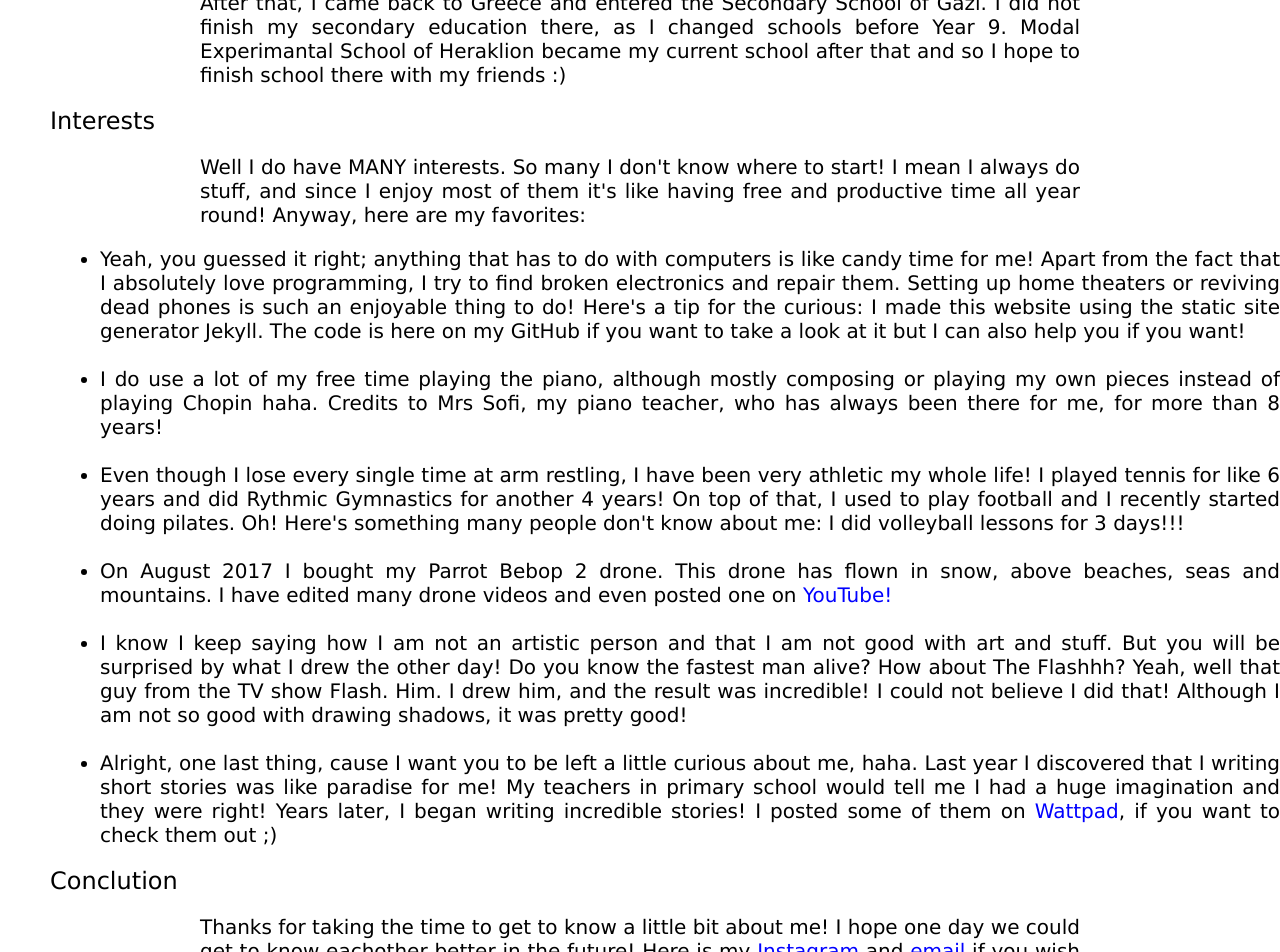
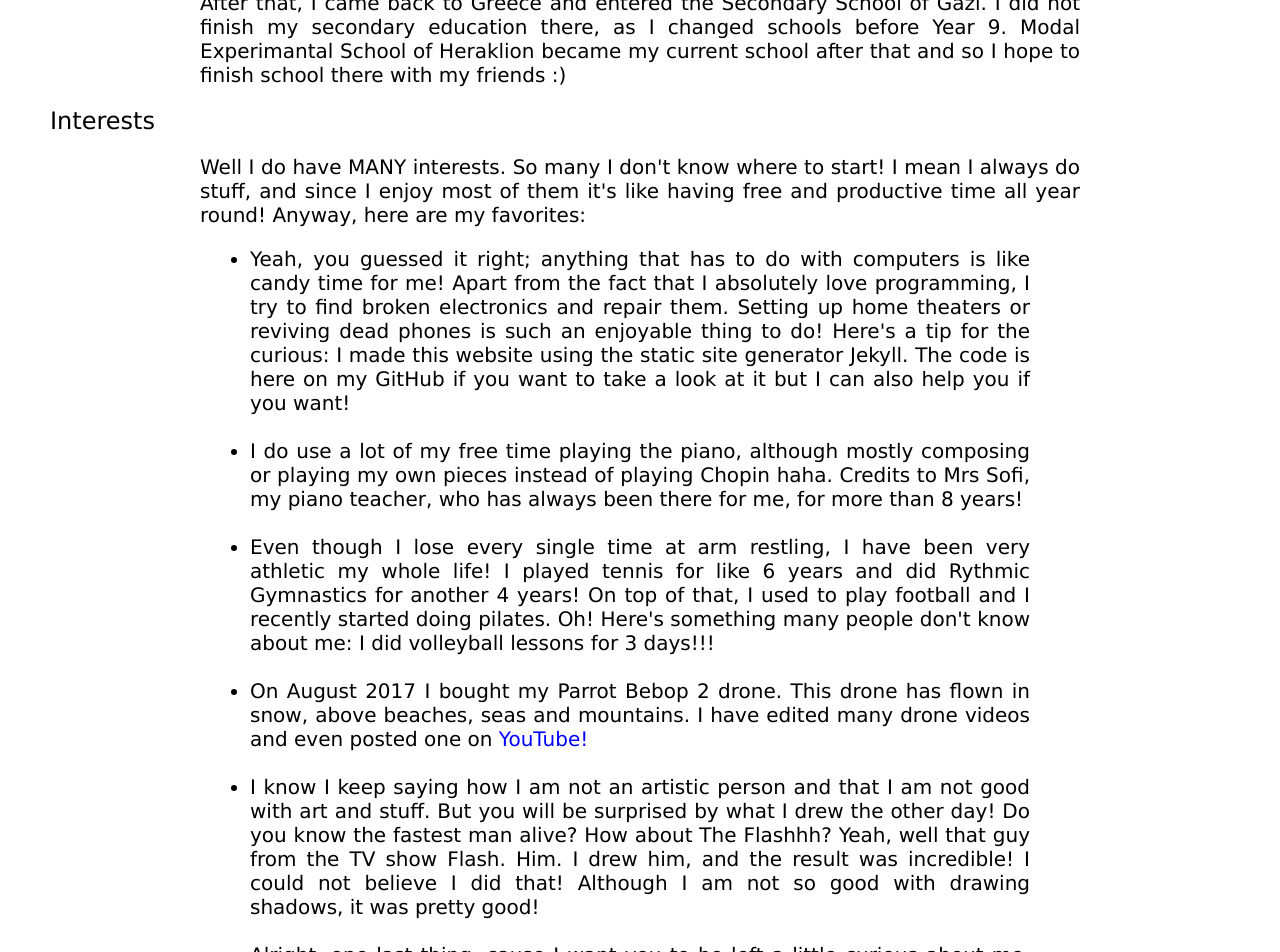
Before and after one commit to danaesav/danaesav.github.io, a Jekyll site: the page built from aboutme/index.html, in a window 1280 px wide. Shown: the part 752-1704 px from the top of the page. Built offline with Jekyll 4.4.1, drawn with Linux system fonts in a browser that asks for light colours.

Commit message:
Update styles.css

```diff
--- a/css/styles.css
+++ b/css/styles.css
@@ -50,8 +50,8 @@ ul.posts li {
     font-family: 'Verdana';
     font-size: 20px;
     text-align: justify;
-    margin-left: 3em;
-    margin-right; 3em;
+    padding-left: 250px;
+    padding-right: 250px;
 }
 
 p {
```
